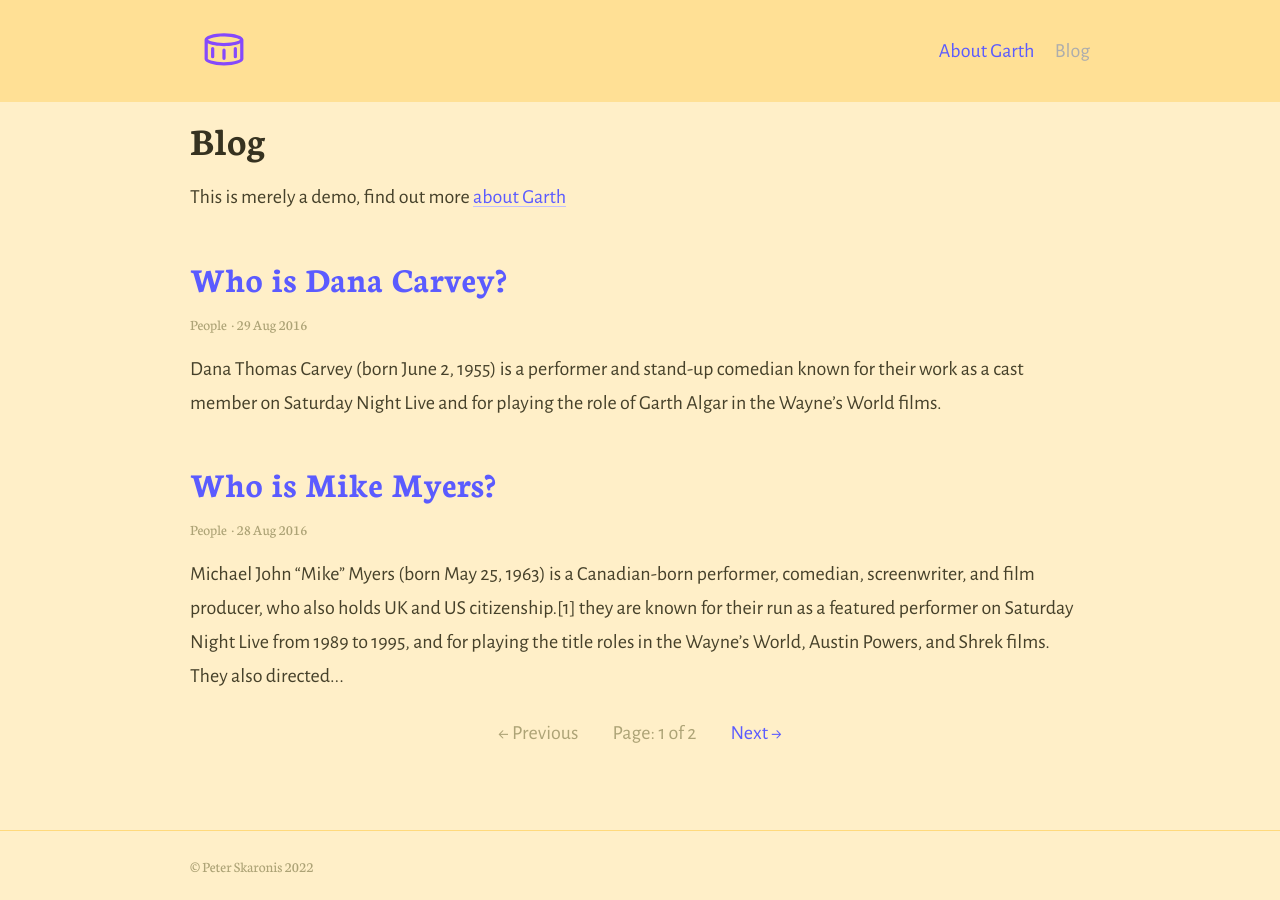
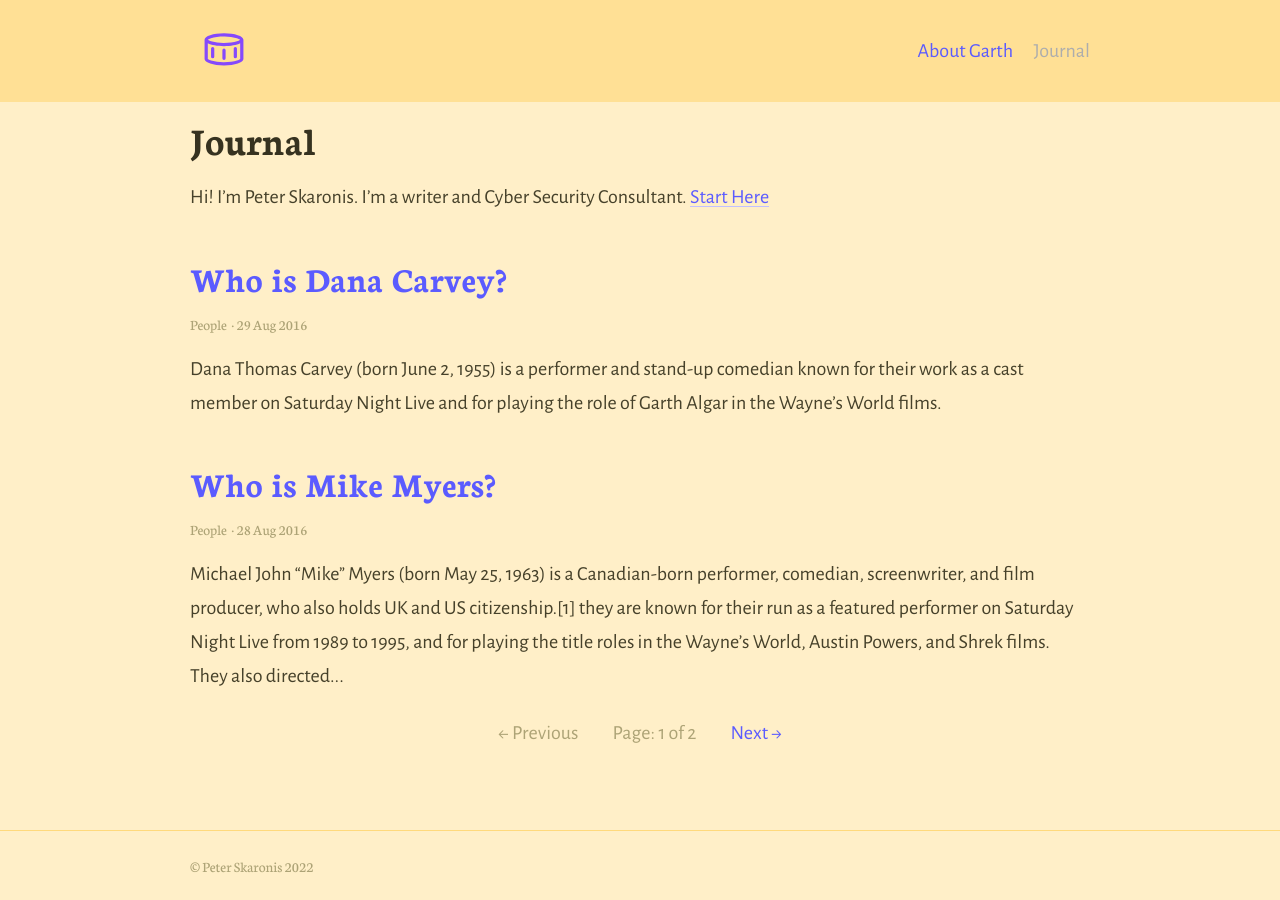
Before and after one commit to Peterskaronis/journal, a Jekyll site: the page built from index.html, in a window 1280 px wide. Built offline with Jekyll 4.4.1, drawn with Linux system fonts in a browser that asks for light colours; the list of posts is cut into pages by our own code.

Commit message:
Update _config.yml

```diff
--- a/_config.yml
+++ b/_config.yml
@@ -37,9 +37,9 @@ timezone: Europe/London # Timezone for blog posts and alike
 # 5. Collections
 collections:
   posts:
-    title: Blog # Needed for Siteleaf
+    title: Journal # Needed for Siteleaf
     output: true
-    description: "This is merely a demo, find out more [about Garth](about)" # The post list page content
+    description: "Hi! I'm Peter Skaronis. I'm a writer and Cyber Security Consultant. [Start Here](about)" # The post list page content
 
 # 6. Jekyll collections settings
 defaults:
```
